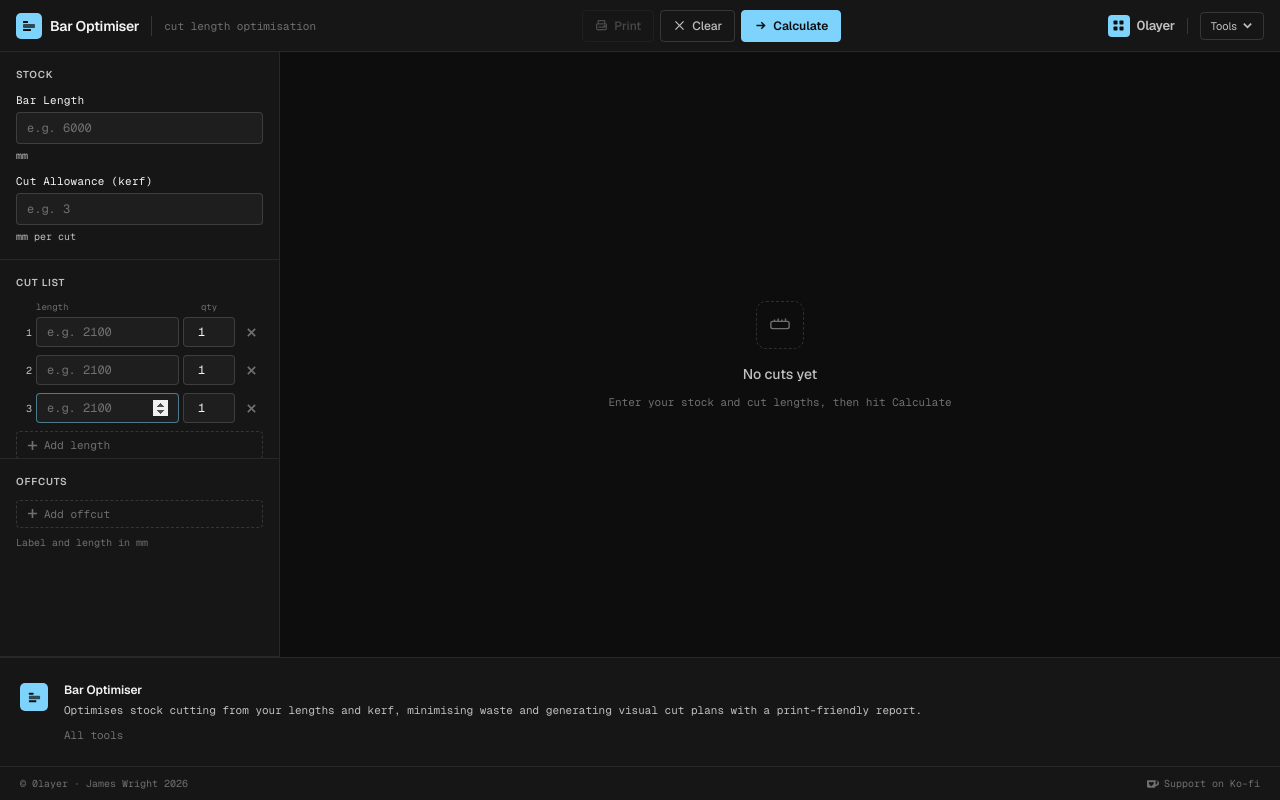
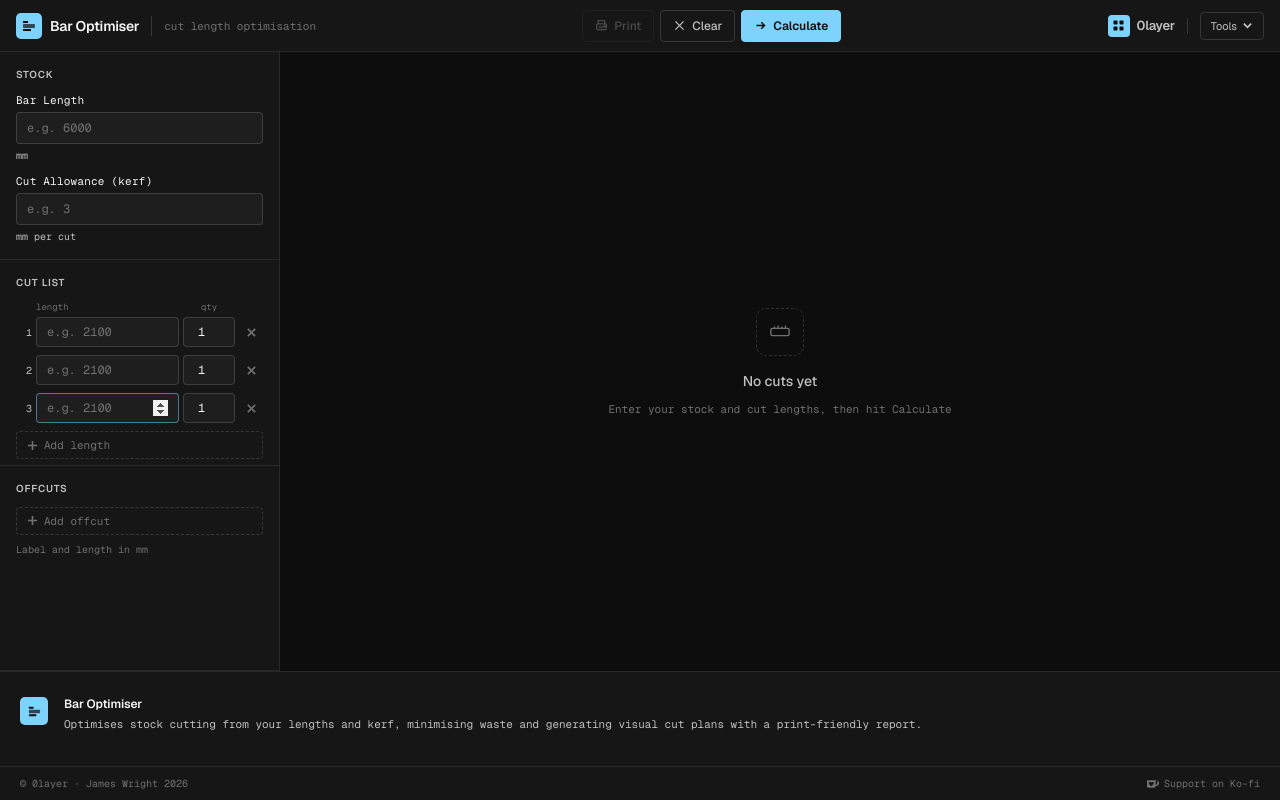
Before and after one commit to j4mw/parent-site, a plain HTML site: page bar-optimiser/index.html in a window 1280 px wide. Drawn offline with nearby package versions, Linux system fonts and the light colour scheme.

Commit message:
Update index.html

```diff
--- a/bar-optimiser/index.html
+++ b/bar-optimiser/index.html
@@ -877,9 +877,6 @@ textarea.field-input {
     <div class="ol-about-text">
       <div class="ol-about-name">Bar Optimiser</div>
       <div class="ol-about-desc">Optimises stock cutting from your lengths and kerf, minimising waste and generating visual cut plans with a print-friendly report.</div>
-      <div class="ol-about-links">
-        <a class="ol-about-link" href="/">All tools</a>
-      </div>
     </div>
   </div>
   <div class="ol-footer">
```
